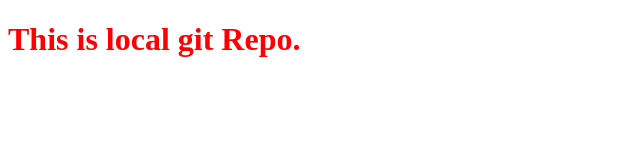
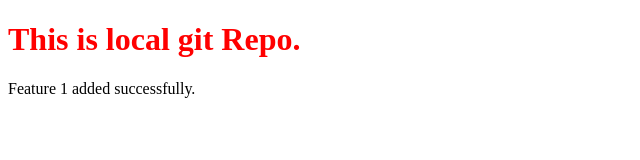
Before and after one commit to Touseef1993/localrepo, a plain HTML site: page index.html in a window 1280 px wide. Shown: the whole page, without its empty margins (0-640 px from the left). Drawn offline with Linux system fonts and the light colour scheme.

Commit message:
Feature1 Added

```diff
--- a/index.html
+++ b/index.html
@@ -10,5 +10,7 @@
 </style>
 <body>
 	<h1>This is local git Repo.</h1>
+
+	<p>Feature 1 added successfully.</p>
 </body>
 </html>
```
